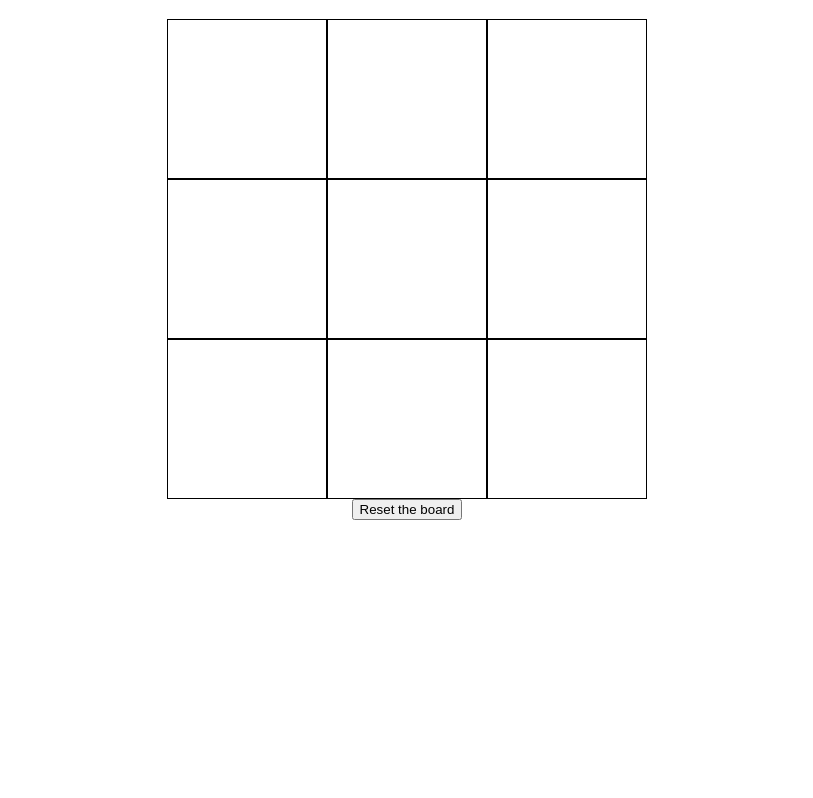
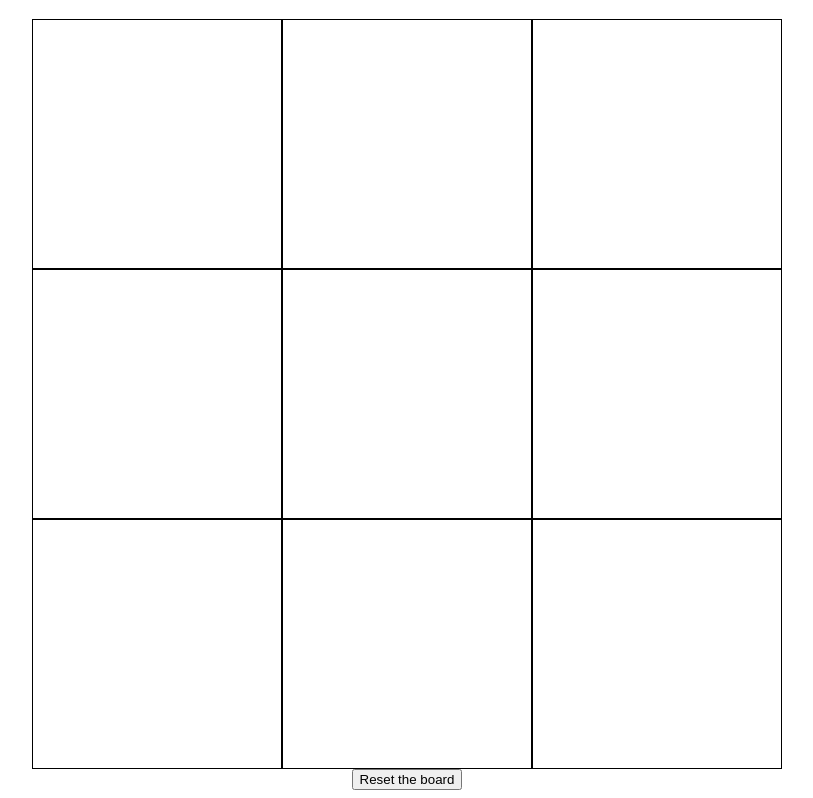
Before and after one commit to Tushar-Manna/tic-tac-toe-web, a plain HTML site: page index.html in a window 1280 px wide. Shown: the part 61-859 px from the top of the page, without its empty margins (233-1046 px from the left). Before the commit the page ends 800 px from the top, so only its background shows below. Drawn offline with Linux system fonts and the light colour scheme.

Commit message:
display bug

```diff
--- a/style.css
+++ b/style.css
@@ -1,7 +1,7 @@
 #board {
  display: grid;
- grid-template-columns: repeat(3, 10em);
- grid-template-rows: repeat(3, 10em);
+ grid-template-columns: repeat(3, 250px);
+ grid-template-rows: repeat(3, 250px);
  place-content: center;
 }
 
```
